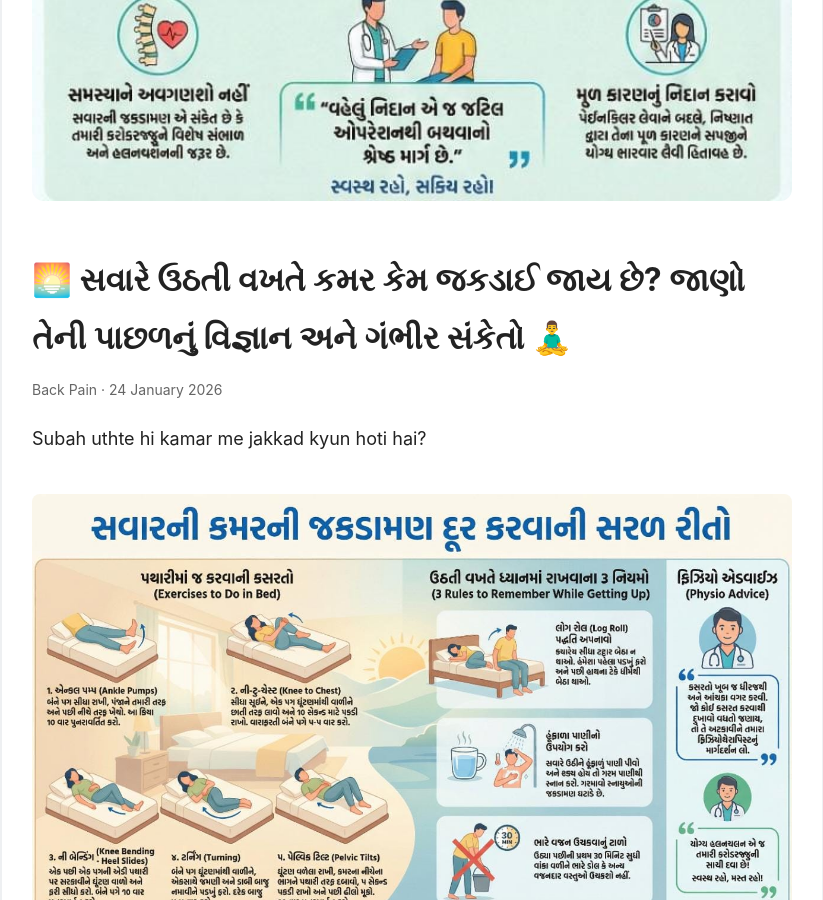
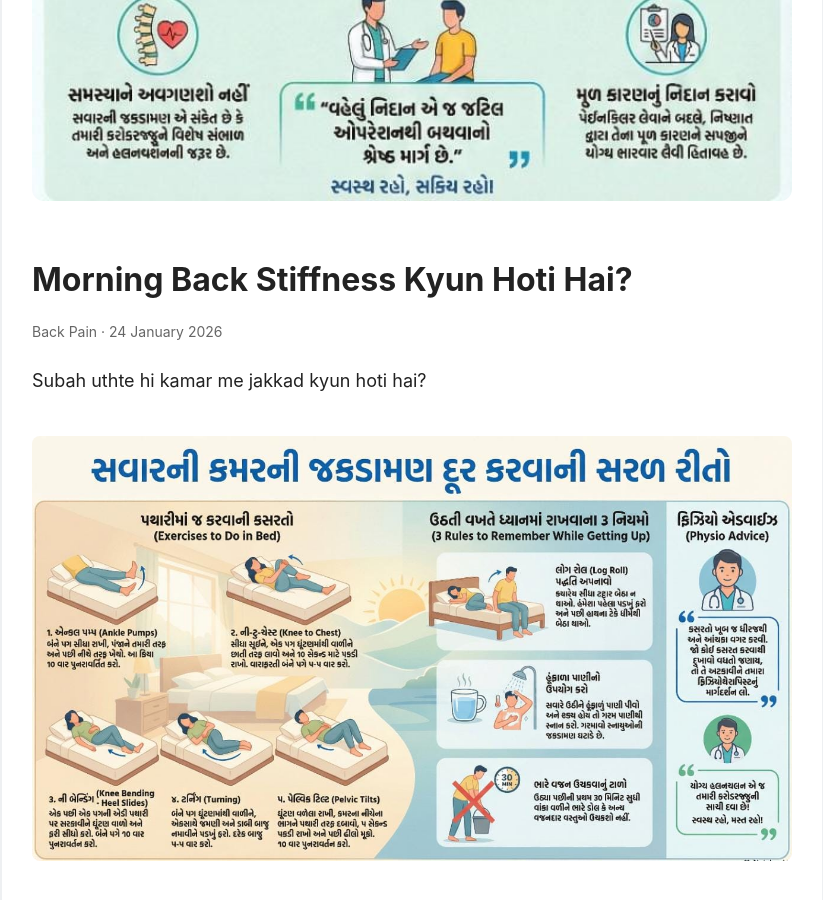
Before and after one commit to JavadMasani/Araogya, a Jekyll site: the page built from _posts/2026-01-24-morning-back-stiffness.md, in a window 1280 px wide and 900 px high, scrolled down 1265 px. Shown: the whole window, without its empty margins (228-1051 px from the left). Built offline with Jekyll 4.4.1, drawn with Linux system fonts in a browser that asks for light colours.

Commit message:
Update Blogs “2026-01-24-morning-back-stiffness”

```diff
--- a/_posts/2026-01-24-morning-back-stiffness.md
+++ b/_posts/2026-01-24-morning-back-stiffness.md
@@ -1,8 +1,7 @@
 ---
 layout: post
-title: 🌅 સવારે ઉઠતી વખતે કમર કેમ જકડાઈ જાય છે? જાણો તેની પાછળનું વિજ્ઞાન અને
-  ગંભીર સંકેતો 🧘‍♂️
-slug: Morning Back Stiffness Kyun Hoti Hai?
+title: Morning Back Stiffness Kyun Hoti Hai?
+slug: morning-back-stiffness
 date: 2026-01-25T01:11:00.000+05:30
 thumbnail: /Araogya/assets/uploads/165058.jpg
 category: Back Pain
```
